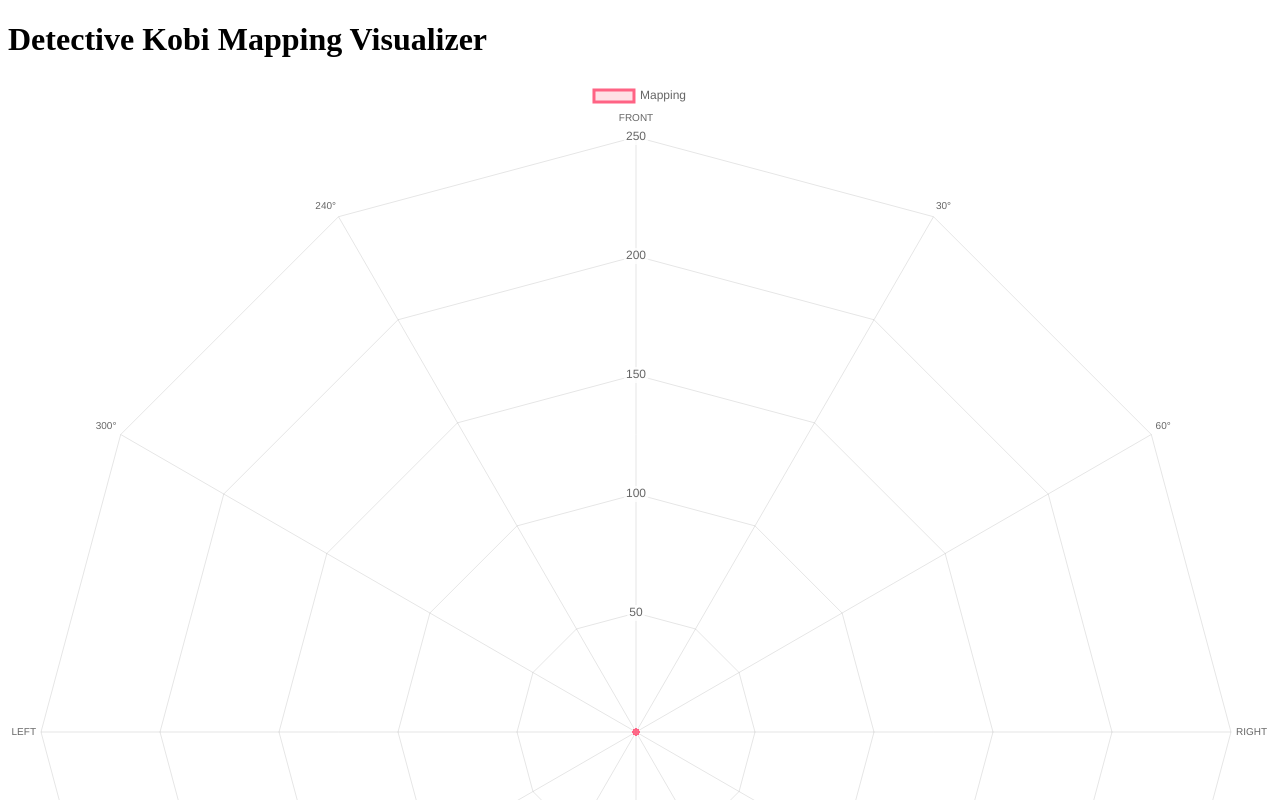
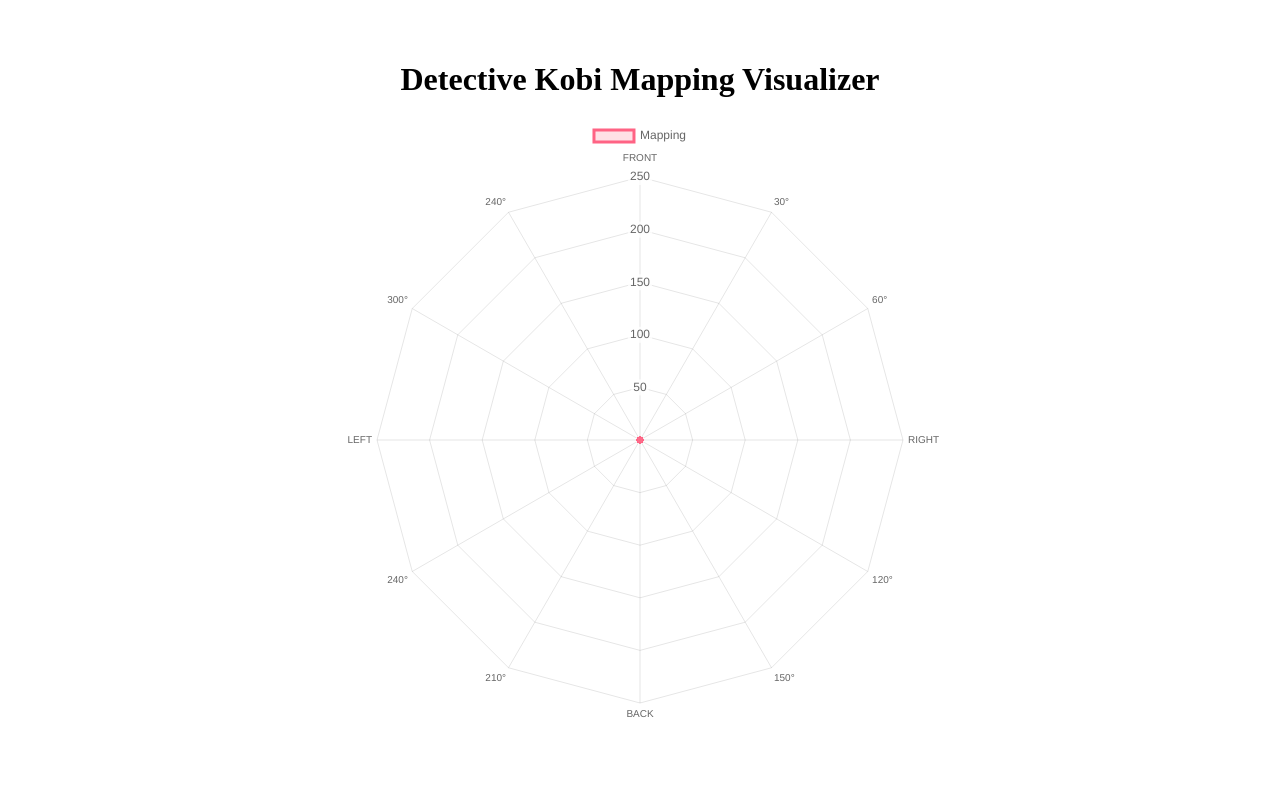
Before and after one commit to jonileungck/eecs149_project, a plain HTML site: page software/apps/wireless/mapping-visualizer/main.html in a window 1280 px wide. Shown: the top 800 px of the page. Drawn offline with nearby package versions, Linux system fonts and the light colour scheme; no server answers.

Commit message:
visualizer

```diff
--- a/software/apps/wireless/mapping-visualizer/main.html
+++ b/software/apps/wireless/mapping-visualizer/main.html
@@ -7,10 +7,10 @@
     <!-- <script src="showchart.js"></script> -->
 
 </head>
-<body>
-    <h1> Detective Kobi Mapping Visualizer </h1>
+<body style="padding: 2rem">
+    <h1 style="text-align:center"> Detective Kobi Mapping Visualizer </h1>
 
-    <canvas id="myChart" width="400" height="400"></canvas>
+    <canvas id="myChart" height="150%"></canvas>
 
     <script>
       var data = [0, 0, 0, 0, 0, 0, 0, 0, 0, 0, 0, 0];
@@ -40,6 +40,7 @@
 
     setInterval(function(){
         $.ajax({url: "http://127.0.0.1:12913", success: function(result){
+          result.data.shift();
           myChart.data.datasets[0].data = result.data;
           myChart.update();
           console.log('[' + new Date() + '] ' + result.data);
```
Also changed, not shown: 1 other file.
